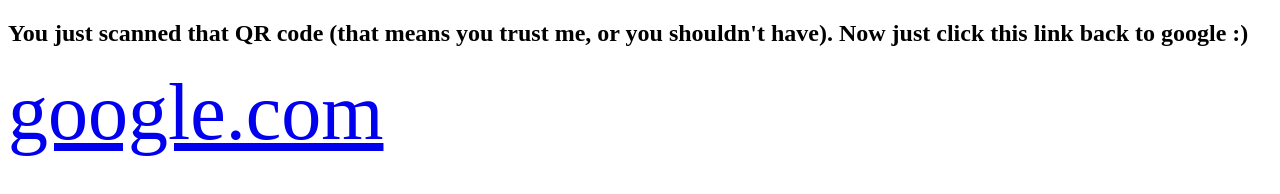
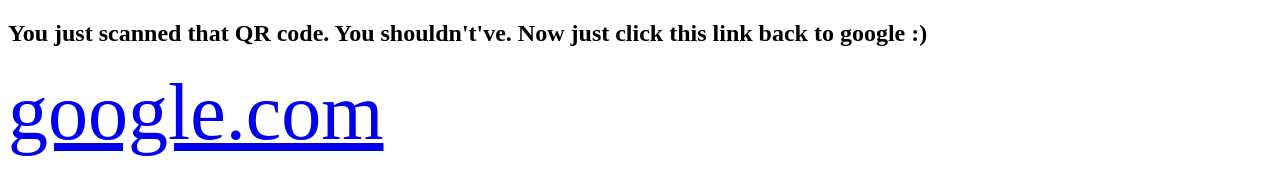
Before and after one commit to Lege19/fake-link-demonstration, a plain HTML site: page index.html in a window 1280 px wide. Drawn offline with Linux system fonts and the light colour scheme.

Commit message:
Update index.html

```diff
--- a/index.html
+++ b/index.html
@@ -1,7 +1,7 @@
 <!DOCTYPE html>
 <html>
   <body>
-    <h2>You just scanned that QR code (that means you trust me, or you shouldn't have). Now just click this link back to google :)</h2>
+    <h2>You just scanned that QR code. You shouldn't've. Now just click this link back to google :)</h2>
     <a style="font-size: 5em" href="https://www.youtube.com/watch?v=dQw4w9WgXcQ">google.com</a>
   </body>
 </html>
```
